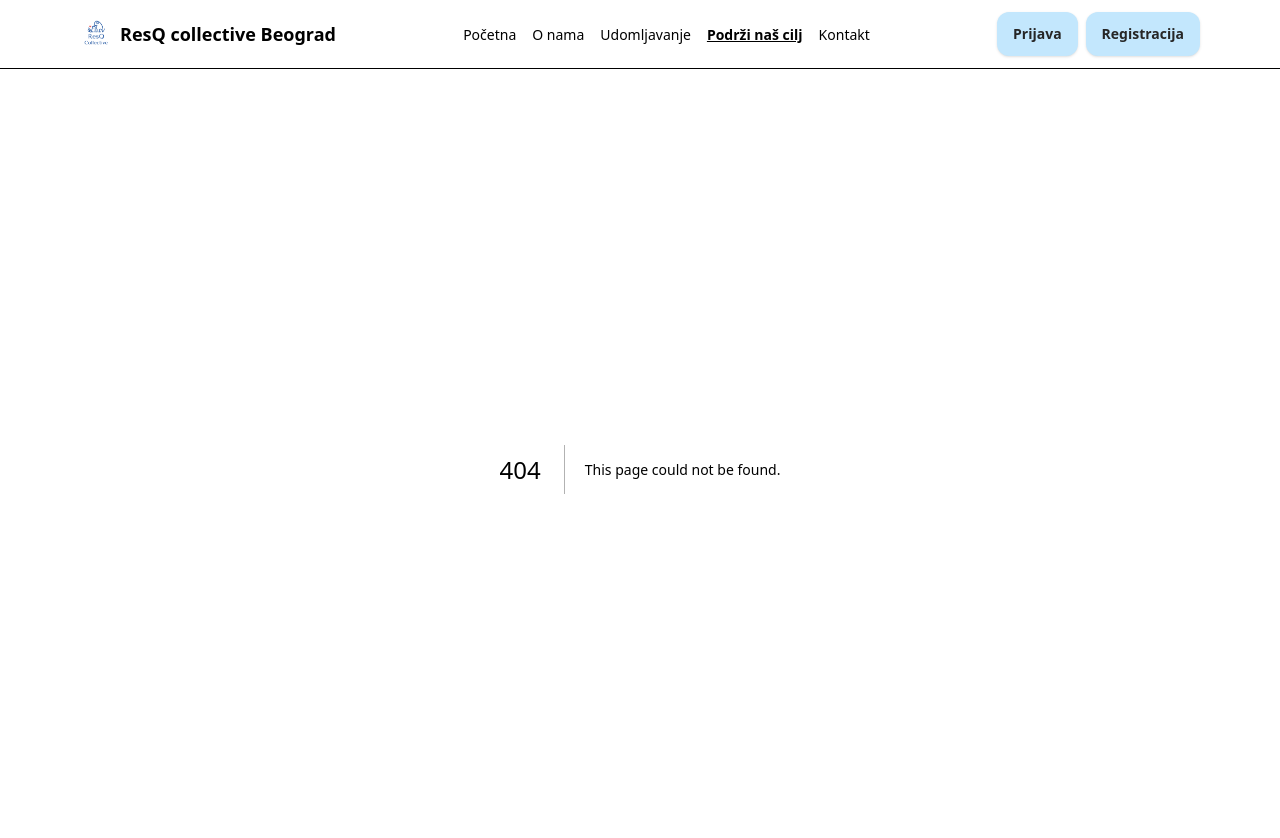
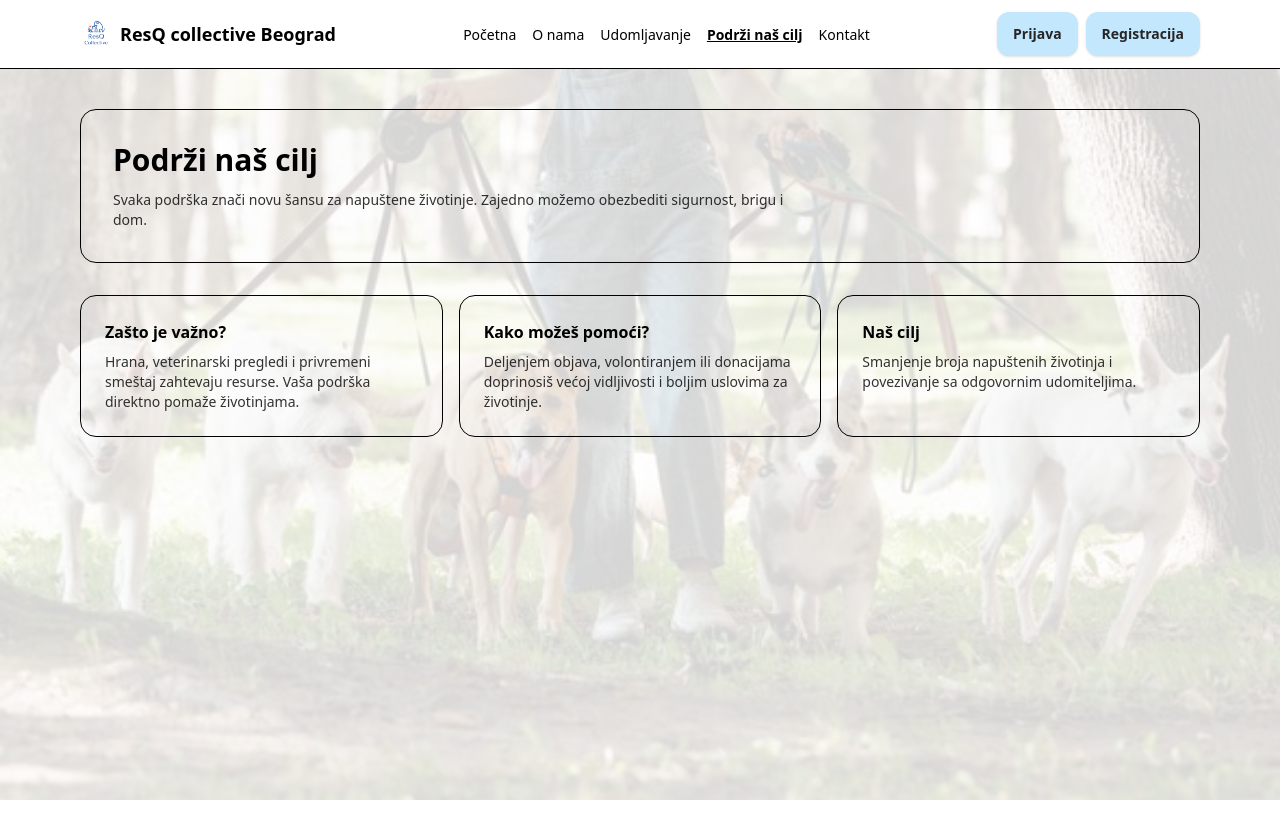
Before and after one commit to elab-development/internet-tehnologije-2025-app_udomljavanje_zivotinja_2022_0011, a Next.js app: page /podrzi-nas-cilj in a window 1280 px wide. Before the commit this address had no page. Shown: the top 838 px of the page. After the commit the page ends 800 px from the top, so only its background shows below. Built offline with nearby package versions, Linux system fonts and the light colour scheme.

Commit message:
Dodata stranica 'Podrži naš cilj' i stranica 'O nama'

```diff
--- /dev/null
+++ b/src/app/o-nama/page.tsx
@@ -0,0 +1,47 @@
+export default function AboutUsPage() {
+  return (
+    <main className="mx-auto max-w-6xl px-4 py-10">
+      <div className="absolute inset-0 -z-10 opacity-17">
+        <img
+          src="/dogs1.jpg"
+          alt="background"
+          className="h-full w-full object-cover"
+        />
+      </div>
+      <section className="rounded-2xl border p-8">
+        <h1 className="text-3xl font-bold">
+          Ko smo mi i čime se bavi ResQ collective Beograd?
+        </h1>
+
+        <p className="mt-3 max-w-2xl text-sm opacity-80">
+          Platforma za udomljavanje životinja nastala je sa idejom da
+          olakša proces pronalaska doma i poveže ljude dobre volje.
+        </p>
+      </section>
+
+      <section className="mt-8 grid gap-4 md:grid-cols-3">
+        <div className="rounded-2xl border p-6">
+          <h2 className="font-semibold">Naša misija</h2>
+          <p className="mt-2 text-sm opacity-80">
+            Da omogućimo transparentan i siguran proces udomljavanja.
+          </p>
+        </div>
+
+        <div className="rounded-2xl border p-6">
+          <h2 className="font-semibold">Naše vrednosti</h2>
+          <p className="mt-2 text-sm opacity-80">
+            Empatija, odgovornost i briga o životinjama su u centru svega što radimo.
+          </p>
+        </div>
+
+        <div className="rounded-2xl border p-6">
+          <h2 className="font-semibold">Zajednica</h2>
+          <p className="mt-2 text-sm opacity-80">
+            Okupljamo volontere, udomitelje i skloništa kako bismo zajedno
+            napravili trajnu promenu.
+          </p>
+        </div>
+      </section>
+    </main>
+  );
+}
--- a/src/app/page.tsx
+++ b/src/app/page.tsx
@@ -5,6 +5,13 @@ import Button from "@/components/ui/Button";
 export default function HomePage() {
   return (
     <main className="mx-auto max-w-6xl px-4 py-10">
+      <div className="absolute inset-0 -z-10 opacity-15">
+        <img
+          src="/paws.jpg"
+          alt="background"
+          className="h-full w-full object-cover"
+        />
+      </div>
       <section className="rounded-2xl border p-8">
         <h1 className="text-3xl font-bold">
           Udomi prijatelja. Promeni život.
--- /dev/null
+++ b/src/app/podrzi-nas-cilj/page.tsx
@@ -0,0 +1,49 @@
+export default function PodrziNasCiljPage() {
+  return (
+    <main className="mx-auto max-w-6xl px-4 py-10">
+       {/* POZADINSKA SLIKA */}
+      <div className="absolute inset-0 -z-10 opacity-17">
+        <img
+          src="/dogs1.jpg"
+          alt="background"
+          className="h-full w-full object-cover"
+        />
+      </div>
+      <section className="rounded-2xl border p-8">
+        <h1 className="text-3xl font-bold">
+          Podrži naš cilj
+        </h1>
+
+        <p className="mt-3 max-w-2xl text-sm opacity-80">
+          Svaka podrška znači novu šansu za napuštene životinje.
+          Zajedno možemo obezbediti sigurnost, brigu i dom.
+        </p>
+      </section>
+
+      <section className="mt-8 grid gap-4 md:grid-cols-3">
+        <div className="rounded-2xl border p-6">
+          <h2 className="font-semibold">Zašto je važno?</h2>
+          <p className="mt-2 text-sm opacity-80">
+            Hrana, veterinarski pregledi i privremeni smeštaj zahtevaju resurse.
+            Vaša podrška direktno pomaže životinjama.
+          </p>
+        </div>
+
+        <div className="rounded-2xl border p-6">
+          <h2 className="font-semibold">Kako možeš pomoći?</h2>
+          <p className="mt-2 text-sm opacity-80">
+            Deljenjem objava, volontiranjem ili donacijama doprinosiš većoj vidljivosti
+            i boljim uslovima za životinje.
+          </p>
+        </div>
+
+        <div className="rounded-2xl border p-6">
+          <h2 className="font-semibold">Naš cilj</h2>
+          <p className="mt-2 text-sm opacity-80">
+            Smanjenje broja napuštenih životinja i povezivanje sa odgovornim udomiteljima.
+          </p>
+        </div>
+      </section>
+    </main>
+  );
+}
```
Also changed, not shown: public/dogs1.jpg (added), public/paws.jpg (added), src/app/api/auth/register/route.ts (line endings or trailing spaces).
